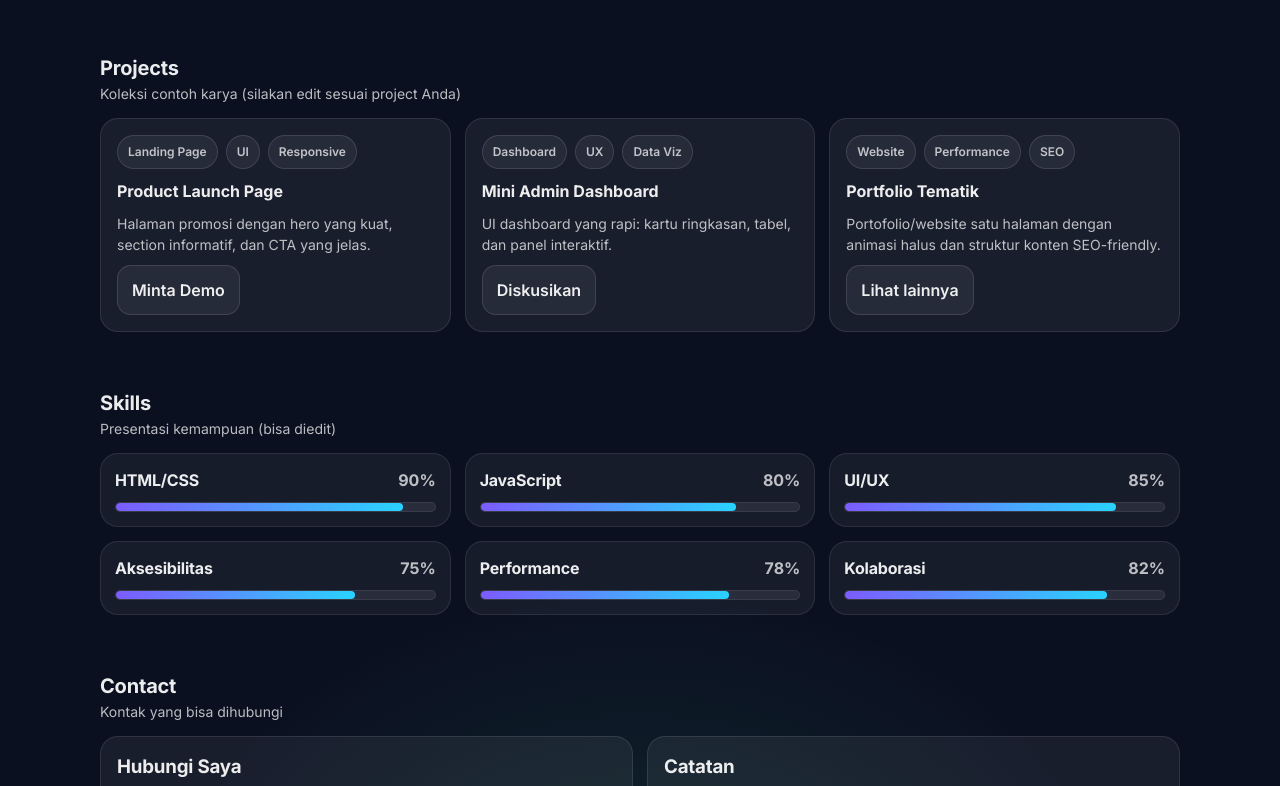
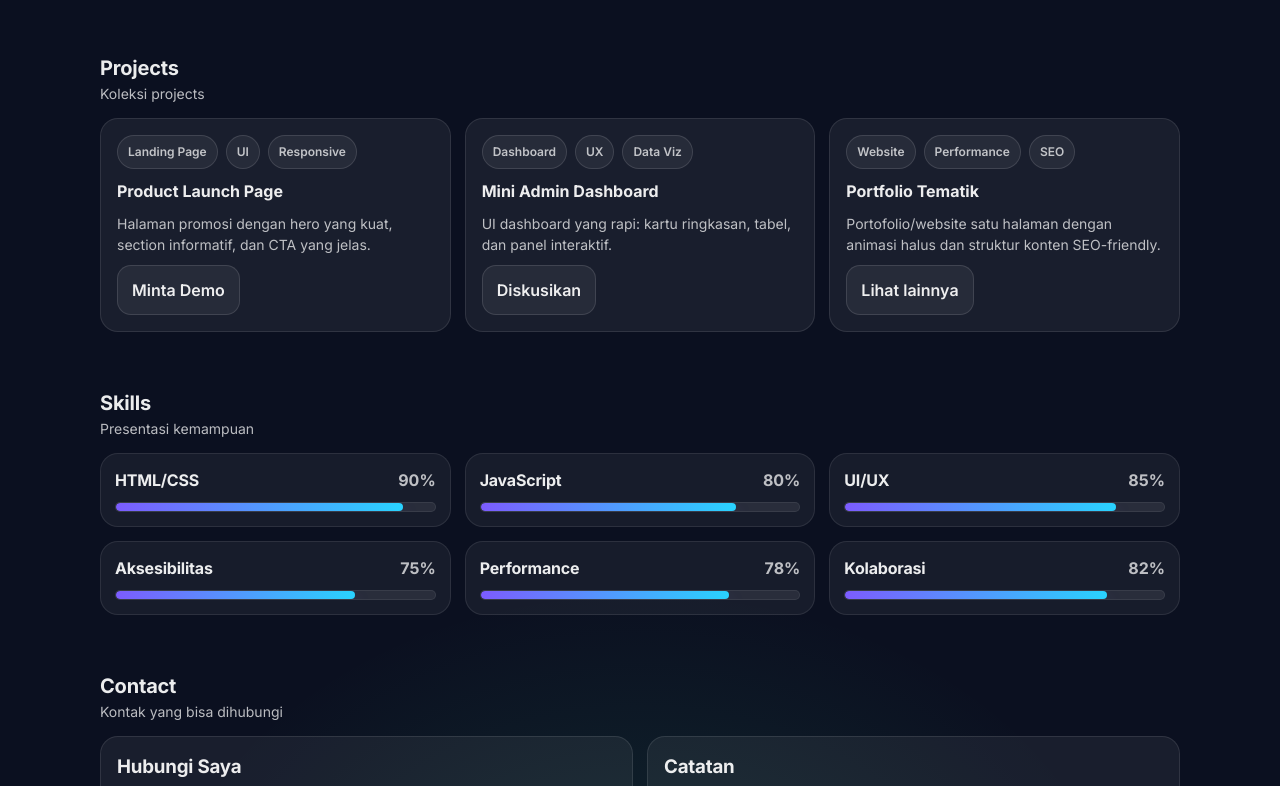
Before and after one commit to perrdinan/perrdinan.github.io, a website: page index.html in a window 1280 px wide. Shown: the part 1020-1806 px from the top of the page. Drawn offline with Linux system fonts and the light colour scheme.

Commit message:
Update index.html

```diff
--- a/index.html
+++ b/index.html
@@ -127,7 +127,7 @@
         <div class="section-head">
           <div>
             <h2>Projects</h2>
-            <p>Koleksi contoh karya (silakan edit sesuai project Anda)</p>
+            <p>Koleksi projects</p>
           </div>
         </div>
 
@@ -177,7 +177,7 @@
         <div class="section-head">
           <div>
             <h2>Skills</h2>
-            <p>Presentasi kemampuan (bisa diedit)</p>
+            <p>Presentasi kemampuan</p>
           </div>
         </div>
 
```
